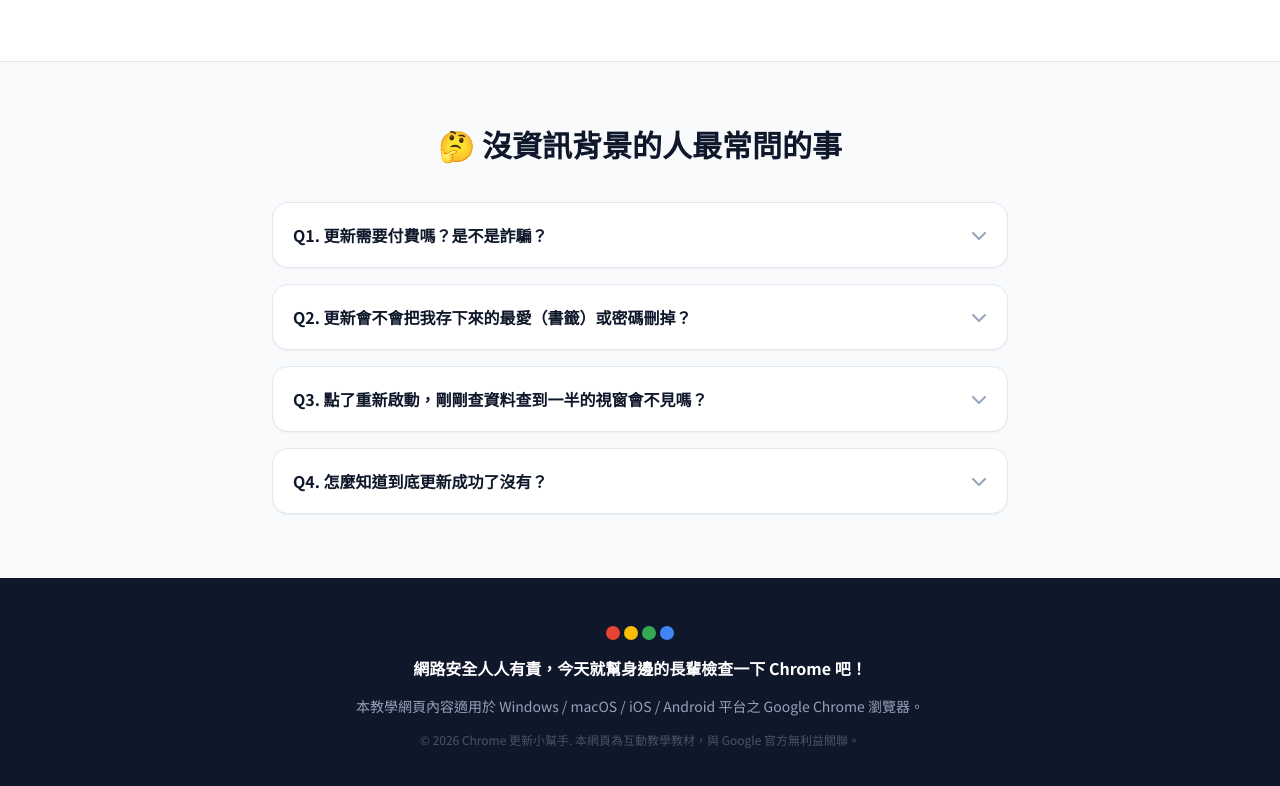
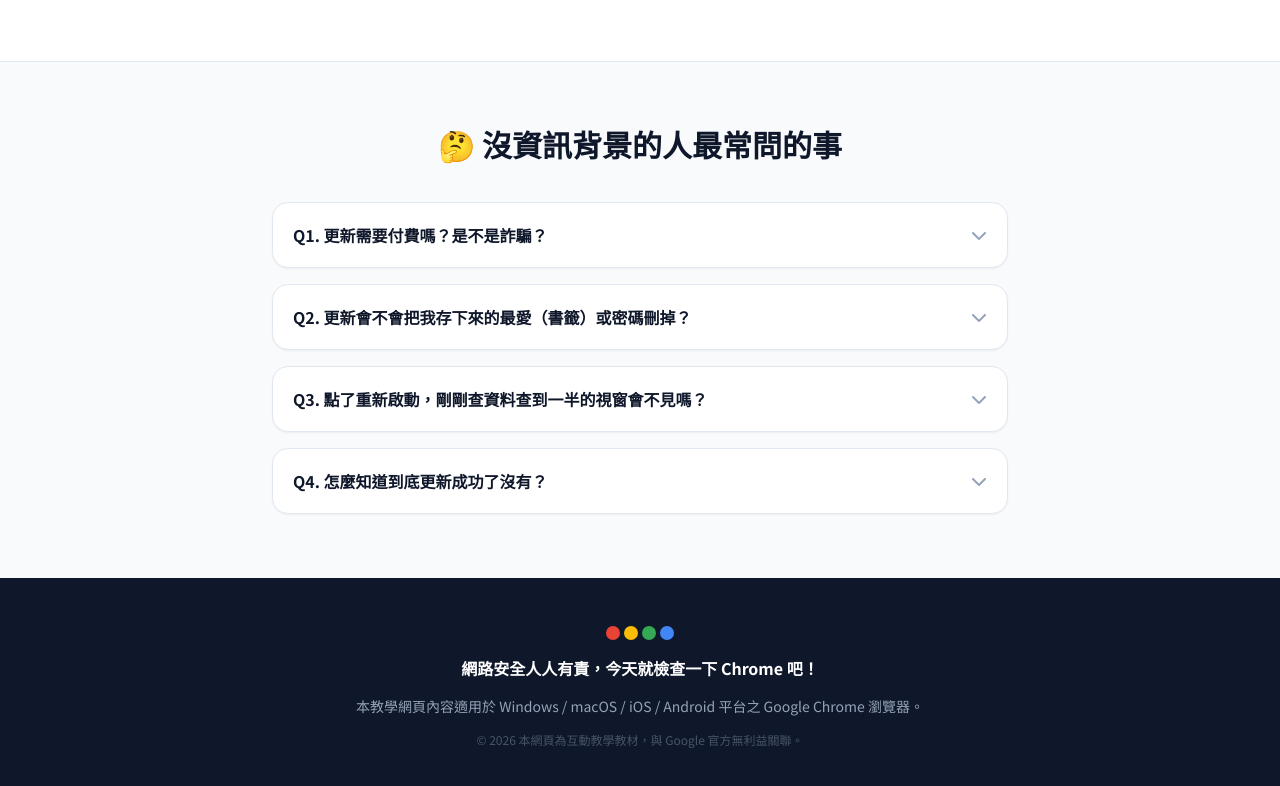
Before and after one commit to UcYuli/ChromeUpdate, a plain HTML site: page index.html in a window 1280 px wide. Shown: the part 2849-3635 px from the top of the page. Drawn offline with nearby package versions, Linux system fonts and the light colour scheme.

Commit message:
Update index.html

```diff
--- a/index.html
+++ b/index.html
@@ -528,9 +528,9 @@
                 <span class="w-3.5 h-3.5 rounded-full bg-[#34A853]"></span>
                 <span class="w-3.5 h-3.5 rounded-full bg-[#4285F4]"></span>
             </div>
-            <p class="font-bold text-white text-base">網路安全人人有責，今天就幫身邊的長輩檢查一下 Chrome 吧！</p>
+            <p class="font-bold text-white text-base">網路安全人人有責，今天就檢查一下 Chrome 吧！</p>
             <p>本教學網頁內容適用於 Windows / macOS / iOS / Android 平台之 Google Chrome 瀏覽器。</p>
-            <p class="text-xs text-slate-600">© 2026 Chrome 更新小幫手. 本網頁為互動教學教材，與 Google 官方無利益關聯。</p>
+            <p class="text-xs text-slate-600">© 2026 本網頁為互動教學教材，與 Google 官方無利益關聯。</p>
         </div>
     </footer>
 
```
